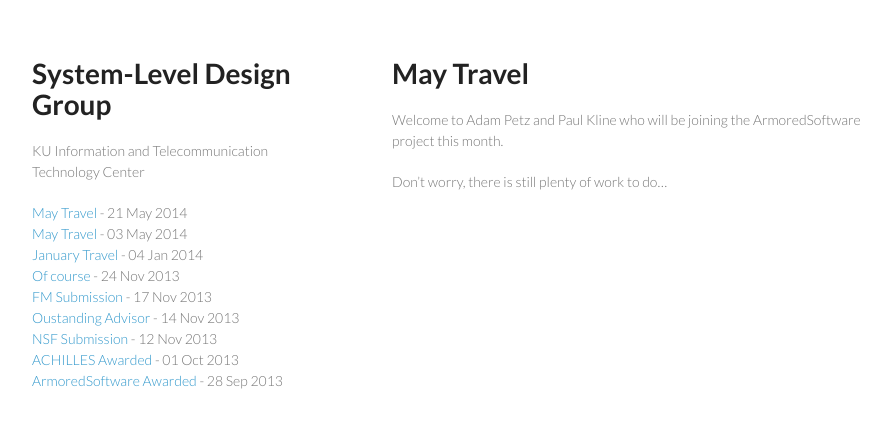
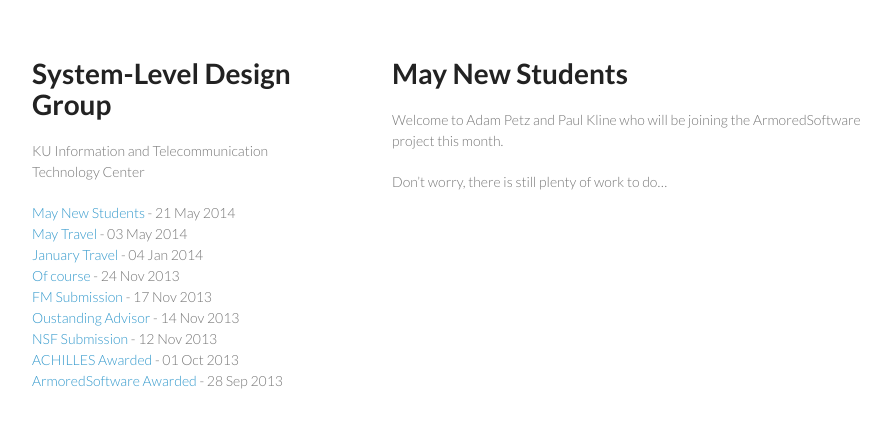
Before and after one commit to ku-sldg/ku-sldg.github.io, a Jekyll site: the page built from _posts/2014-05-21-New-Students.md, in a window 1280 px wide. Shown: the top 428 px of the page, without its empty margins (178-1069 px from the left). Built offline with Jekyll 4.4.1, drawn with Linux system fonts in a browser that asks for light colours.

Commit message:
fixing blog post

```diff
--- a/_posts/2014-05-21-New-Students.md
+++ b/_posts/2014-05-21-New-Students.md
@@ -1,7 +1,7 @@
 ---
 layout: blog
 categories: blog
-title: May Travel
+title: May New Students
 ---
 Welcome to Adam Petz and Paul Kline who will be joining the
 ArmoredSoftware project this month.
```
